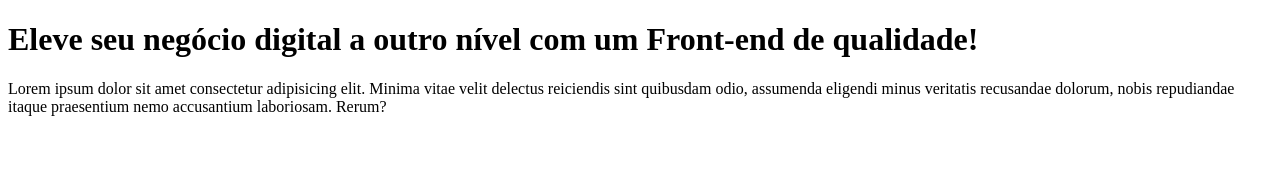
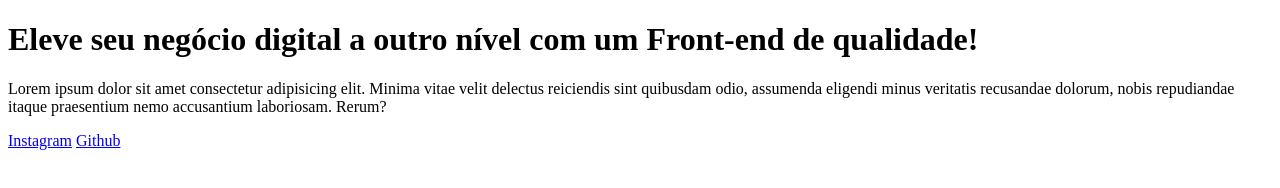
Before and after one commit to CarlosEduardoLemos/HTML-e-CSS--ambientes-de-desenvolvimento--estrutura-de-arquivos-e-tags, a plain HTML site: page códigos/index.html in a window 1280 px wide. Drawn offline with Linux system fonts and the light colour scheme.

Commit message:
Update index.html

```diff
--- a/códigos/index.html
+++ b/códigos/index.html
@@ -15,6 +15,8 @@
         <p>
             Lorem ipsum dolor sit amet consectetur adipisicing elit. Minima vitae velit delectus reiciendis sint quibusdam odio, assumenda eligendi minus veritatis recusandae dolorum, nobis repudiandae itaque praesentium nemo accusantium laboriosam. Rerum?
         </p>
+        <a href="https://www.instagram.com/kadu_carlinhos/">Instagram</a>
+        <a href="https://github.com/CarlosEduardoLemos">Github</a>
     </main>
     <footer>
 
```
